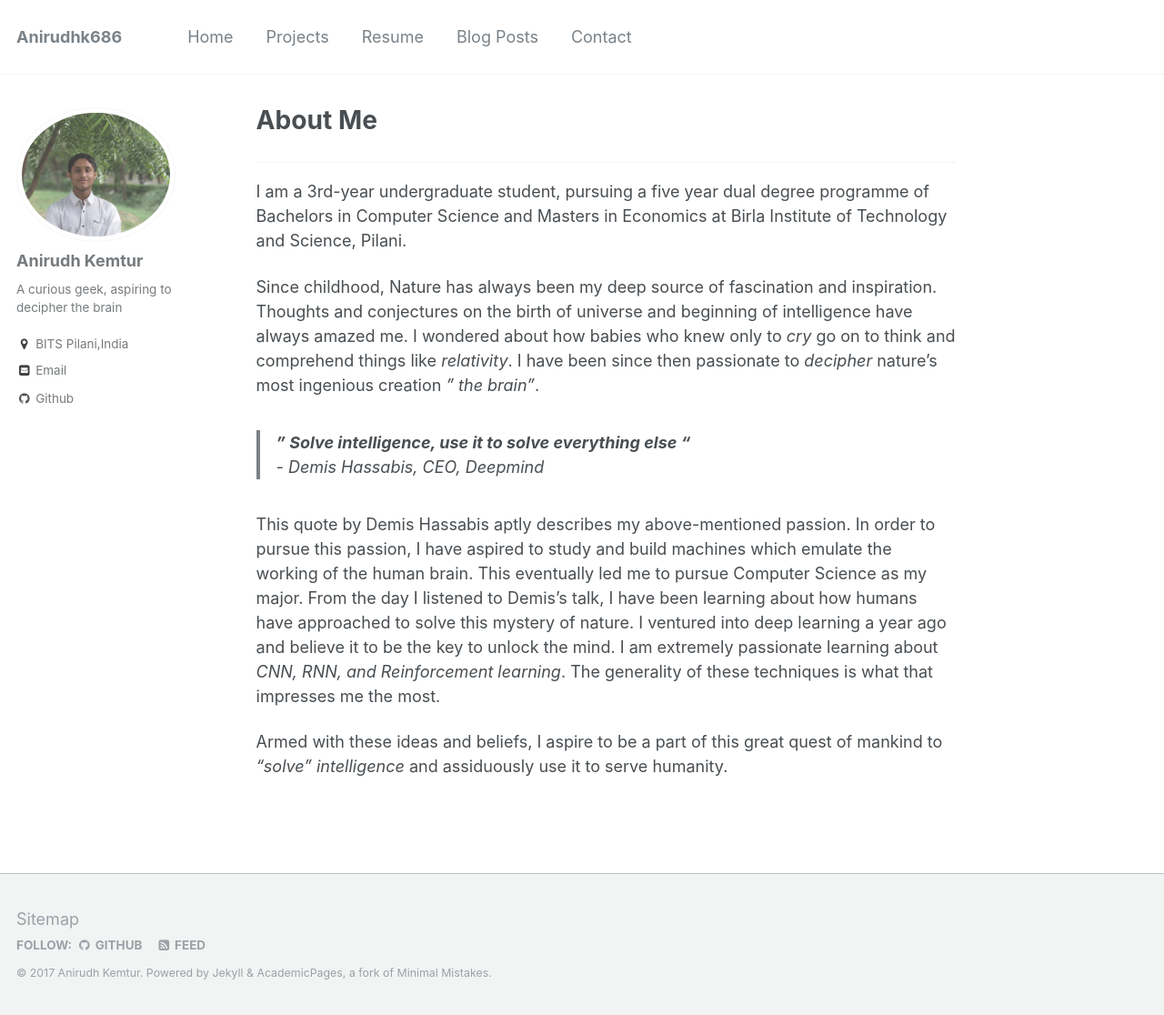
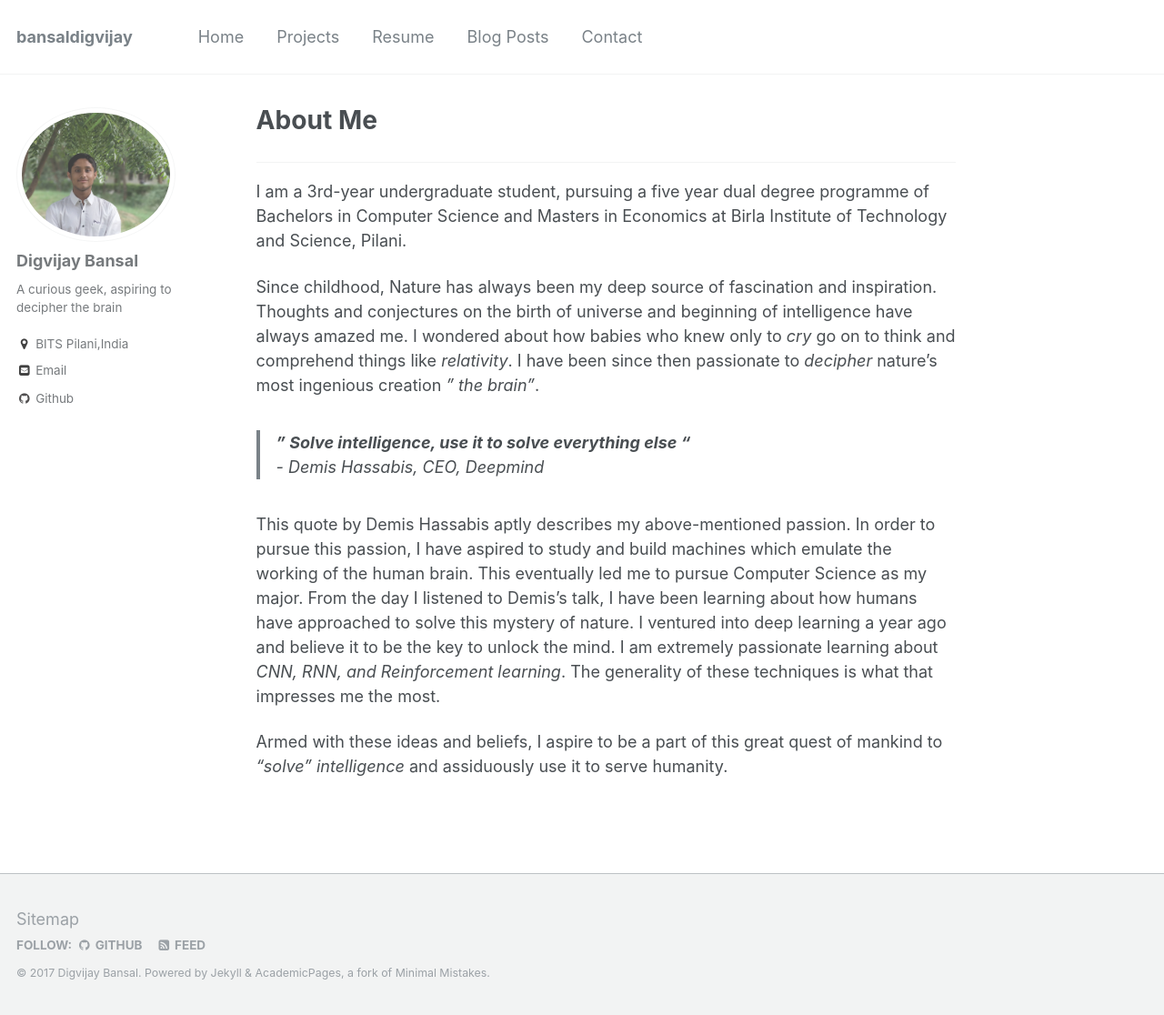
Before and after one commit to digvijay-bansal/digvijay-bansal.github.io, a Jekyll site: the page built from _pages/about.md, in a window 1280 px wide and 1116 px high. Shown: the whole window at 91% size. Built offline with Jekyll 4.4.1, drawn with Linux system fonts in a browser that asks for light colours.

Commit message:
Update _config.yml

```diff
--- a/_config.yml
+++ b/_config.yml
@@ -7,13 +7,13 @@
 
 # Site Settings
 locale                   : "en-US"
-title                    : "Anirudhk686"
+title                    : "bansaldigvijay"
 title_separator          : "-"
-name                     : &name "Anirudh Kemtur"
+name                     : &name "Digvijay Bansal"
 description              : &description "profile"
-url                      : https://anirudhk686.github.io # the base hostname & protocol for your site e.g. "https://mmistakes.github.io"
+url                      : https://digvijay-bansal.github.io # the base hostname & protocol for your site e.g. "https://mmistakes.github.io"
 baseurl                  : "" # the subpath of your site, e.g. "/blog"
-repository               : "anirudhk686/anirudhk686.github.io"
+repository               : "digvijay-bansal/digvijay-bansal.github.io"
 teaser                   :  # filename of teaser fallback teaser image placed in /images/, .e.g. "500x300.png"
 breadcrumbs              : false # true, false (default)
 words_per_minute         : 200
@@ -78,13 +78,13 @@ analytics:
 
 # Site Author
 author:
-  name             : "Anirudh Kemtur"
+  name             : "Digvijay Bansal"
   avatar           : "p2.jpg"
   bio              : "A curious geek, aspiring to decipher the brain"
   location         : "BITS Pilani,India"
   employer         :
   googlescholar    :
-  email            : "anirudhk686@gmail.com"
+  email            : "digvijaybitsp@gmail.com"
   uri              :
   bitbucket        :
   codepen          :
@@ -92,7 +92,7 @@ author:
   flickr           :
   facebook         :
   foursquare       :
-  github           : "anirudhk686"
+  github           : "digvijay-bansal"
   google_plus      :
   keybase          :
   instagram        :
```
